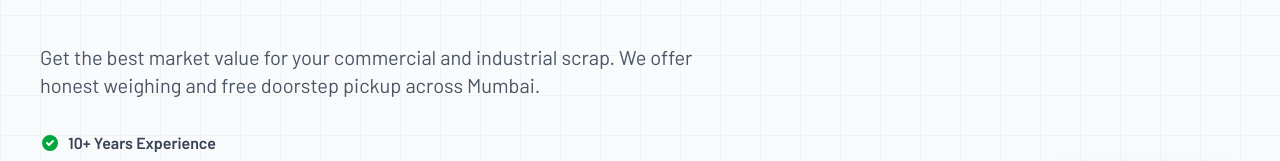
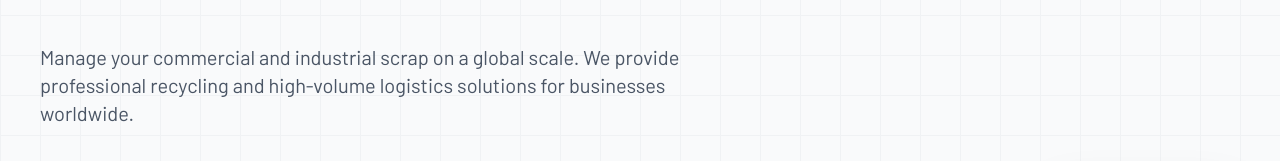
Before and after one commit to Arshad-WD/Madiha-Scrap-Trading, a Next.js app: page / in a window 1280 px wide. Shown: the part 465-626 px from the top of the page. Built offline with nearby package versions, Linux system fonts and the light colour scheme; no server answers.

Commit message:
Update hero text to focus on global scale

```diff
--- a/src/components/sections/HeroSection.tsx
+++ b/src/components/sections/HeroSection.tsx
@@ -30,7 +30,7 @@ export default function HeroSection() {
           </h1>
 
           <p className="text-lg md:text-xl mb-8 max-w-2xl text-gray-600">
-            Get the best market value for your commercial and industrial scrap. We offer honest weighing and free doorstep pickup across Mumbai.
+            Manage your commercial and industrial scrap on a global scale. We provide professional recycling and high-volume logistics solutions for businesses worldwide.
           </p>
 
           <div className="grid grid-cols-1 sm:grid-cols-2 gap-4 mb-10 text-gray-700 font-semibold">
```
